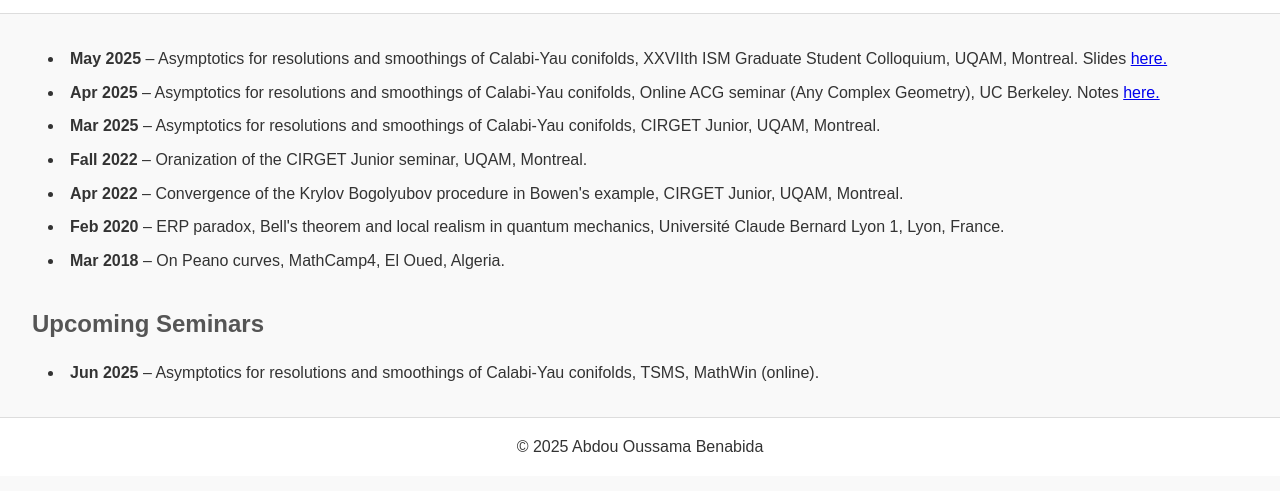
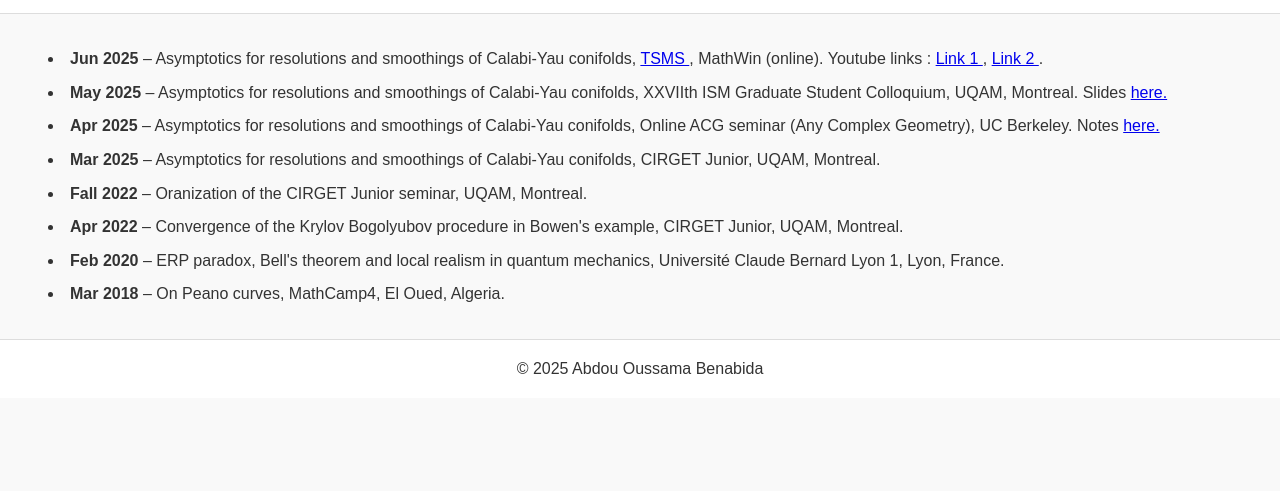
Before and after one commit to abdououssamabenabida/abdououssamabenabida.github.com, a plain HTML site: page seminars.html in a window 1280 px wide. Shown: the part 119-610 px from the top of the page. Drawn offline with Linux system fonts and the light colour scheme.

Commit message:
Update seminars.html

```diff
--- a/seminars.html
+++ b/seminars.html
@@ -25,6 +25,9 @@
   <main>
     <section>
       <ul>
+         <li>
+          <strong>Jun 2025</strong> – Asymptotics for resolutions and smoothings of Calabi-Yau conifolds, <a href="https://tassiliseminar.github.io/" target ="_blank"> TSMS </a>, MathWin (online). Youtube links : <a href="https://youtu.be/uSsYPeNuvwc?si=q3hS9WRMQaGAQYD0" target="_blank"> Link 1 </a>, <a href="https://youtu.be/nETP4xP_JAM?si=WMP6RRWB8r5CjTzK" target="_blank"> Link 2 </a>.
+         </li>
         <li>
           <strong>May 2025</strong> – Asymptotics for resolutions and smoothings of Calabi-Yau conifolds, XXVIIth ISM Graduate Student Colloquium, UQAM, Montreal. Slides <a href="https://drive.google.com/file/d/10vMFoNoTcClRV0y-Ya7YOOgqMi49i09K/view?usp=drivesdk" target="_blank"> here. </a>
         </li>
@@ -49,14 +52,6 @@
       </ul>
     </section>
 
-    <section>
-      <h2>Upcoming Seminars</h2>
-      <ul>
-        <li>
-          <strong>Jun 2025</strong> – Asymptotics for resolutions and smoothings of Calabi-Yau conifolds, TSMS, MathWin (online).
-        </li>
-      </ul>
-    </section>
   </main>
 
   <!-- Footer -->
```
